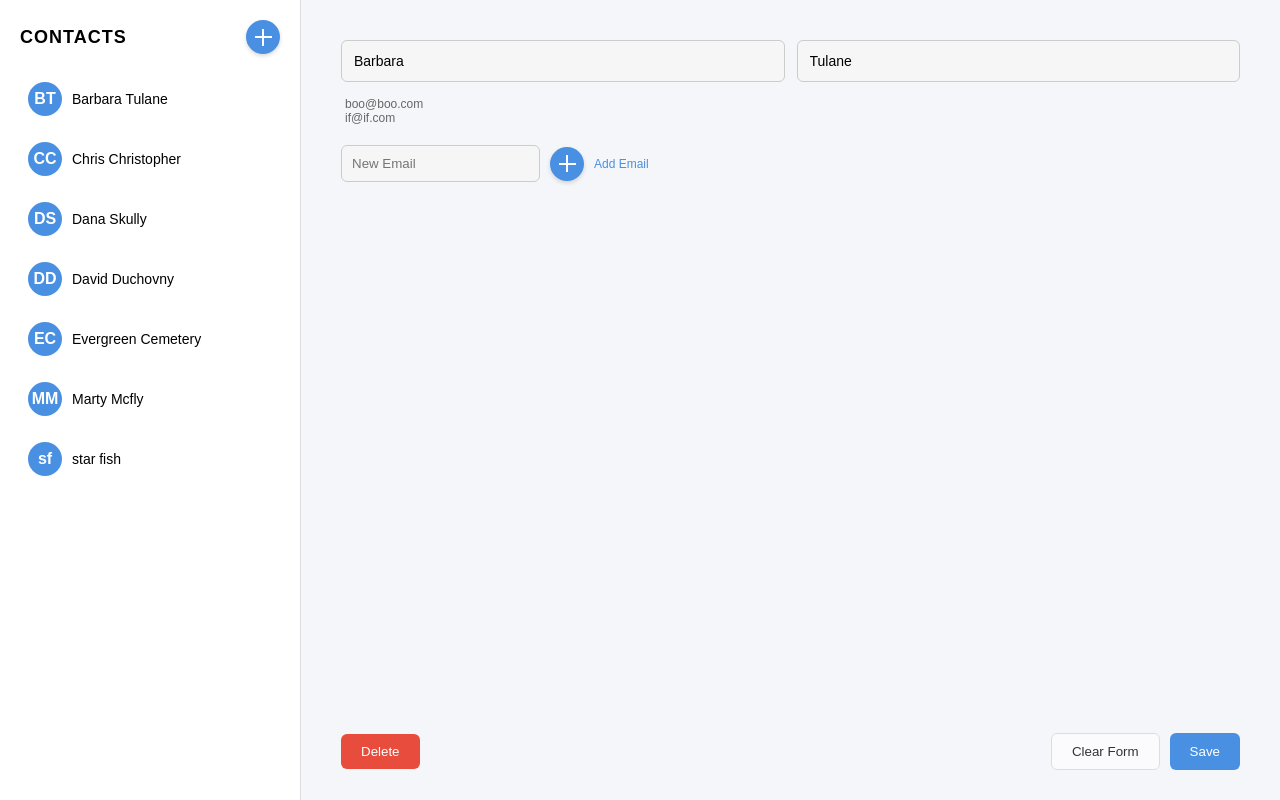
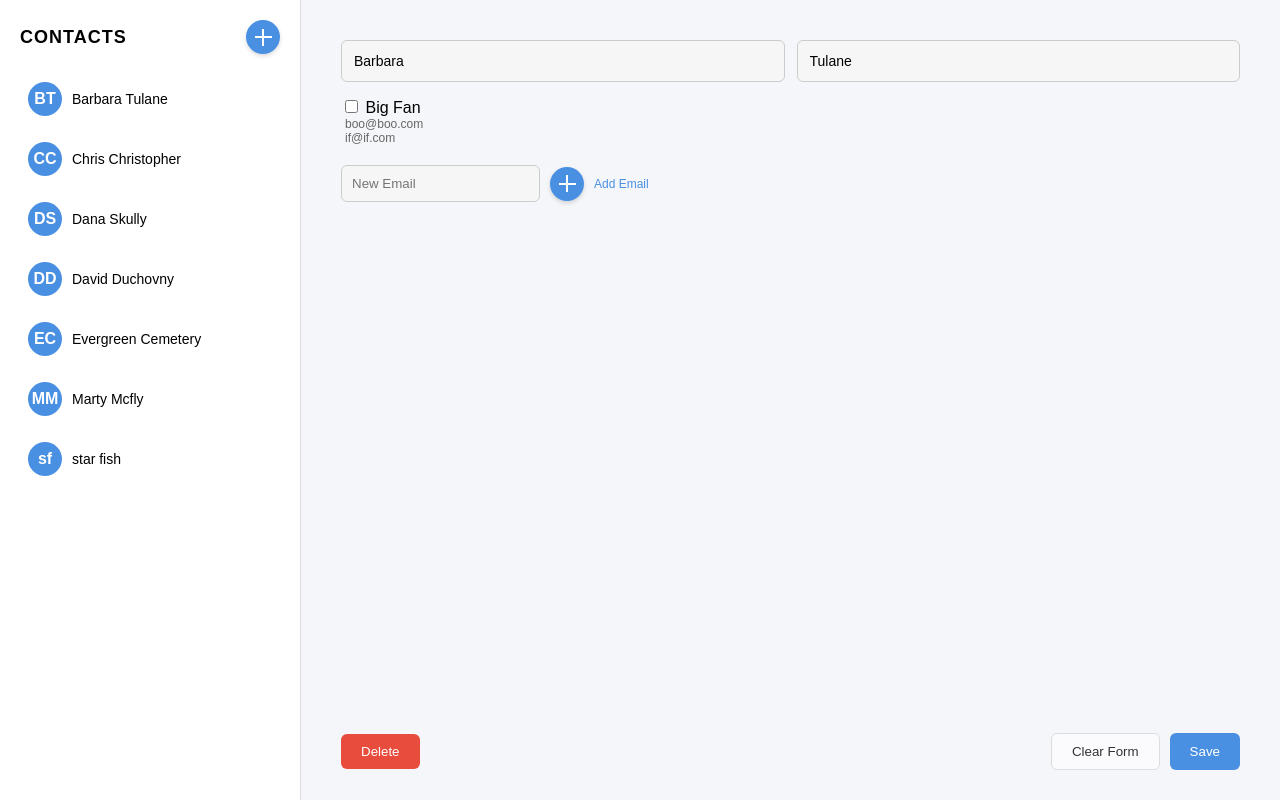
Before and after one commit to reclursive/address-book, a Django app: page /contact/2/ in a window 1280 px wide. Run offline with Django 5.2, Linux system fonts and the light colour scheme; data comes from the database, SQL or seed files in the repository.

Commit message:
big fan check mark to rearrange contact and highlight big fans from rest

```diff
--- a/address_book/forms.py
+++ b/address_book/forms.py
@@ -6,4 +6,4 @@ class ContactForm(forms.ModelForm):
 
     class Meta:
         model = Contact
-        fields = ['first_name', 'last_name', 'email']
+        fields = ['first_name', 'last_name', 'email', 'big_fan']
--- a/address_book/models.py
+++ b/address_book/models.py
@@ -3,6 +3,8 @@ from django.db import models
 class Contact(models.Model):
     first_name = models.CharField(max_length=100)
     last_name = models.CharField(max_length=100)
+    big_fan = models.BooleanField(default=False)  # <- new field
+
 
     def __str__(self):
         return f"{self.first_name} {self.last_name}"
--- a/address_book/templates/address_book/address_book.html
+++ b/address_book/templates/address_book/address_book.html
@@ -225,6 +225,10 @@ body{
 .save-btn:hover{
   background:var(--primary-blue-hover);
 }
+/* highlight big fan contacts in contact list */
+.contact.big-fan {
+    background-color: rgba(127, 255, 212, 0.3);
+}
 </style>
 </head>
 
@@ -237,15 +241,16 @@ body{
     <button type="submit" name="clear_form" class="circle-plus" title="New Contact"></button>
   </div>
 
-  {% for contact in contacts %}
-    <a href="{% url 'contact_detail' contact.id %}" class="contact">
-      <div class="contact-circle">{{ contact.first_name|slice:":1" }}{{ contact.last_name|slice:":1" }}</div>
-      <div class="contact-name">{{ contact.first_name }} {{ contact.last_name }}</div>
-    </a>
-  {% empty %}
+{% for contact in contacts %}
+  <a href="{% url 'contact_detail' contact.id %}" class="contact {% if contact.big_fan %}big-fan{% endif %}">
+    <div class="contact-circle">{{ contact.first_name|slice:":1" }}{{ contact.last_name|slice:":1" }}</div>
+    <div class="contact-name">{{ contact.first_name }} {{ contact.last_name }}</div>
+  </a>
+{% empty %}
     <p>No contacts yet.</p>
   {% endfor %}
 </div>
+
 
 <!-- form (in the center area) -->
 <form id="contact-form" method="POST" class="main">
@@ -260,6 +265,11 @@ body{
     {{ form.first_name }}
     {{ form.last_name }}
   </div>
+
+<!-- big ol fan checkbox -->
+<div class="big-fan-container">
+    {{ form.big_fan }} <label for="{{ form.big_fan.id_for_label }}">Big Fan</label>
+</div>
 
   <!-- Displaying all contact's existing emails -->
   <div class="contact-emails">
--- a/address_book/views.py
+++ b/address_book/views.py
@@ -4,6 +4,7 @@ from .forms import ContactForm
 
 
 def address_book_view(request, contact_id=None):
+    contacts = Contact.objects.all().order_by('-big_fan', 'first_name', 'last_name')
     selected_contact = None
     emails = []
 
--- a/address_book_project/settings.py
+++ b/address_book_project/settings.py
@@ -80,8 +80,8 @@ WSGI_APPLICATION = 'address_book_project.wsgi.application'
 
 
 DATABASES = {
-    "default": dj_database_url.config(
-        default=os.environ.get("postgresql://address_book_db_c20t_user:nEqhk0dN0ABokKfNqWBlW8NiRp6C3iiC@dpg-d6l5das50q8c73bmo1rg-a/address_book_db_c20t")
+     "default": dj_database_url.config(
+        default=os.environ.get("DATABASE_URL")
     )}
 
 # Password validation
```
Also changed, not shown: address_book/migrations/0003_contact_big_fan.py (added).
